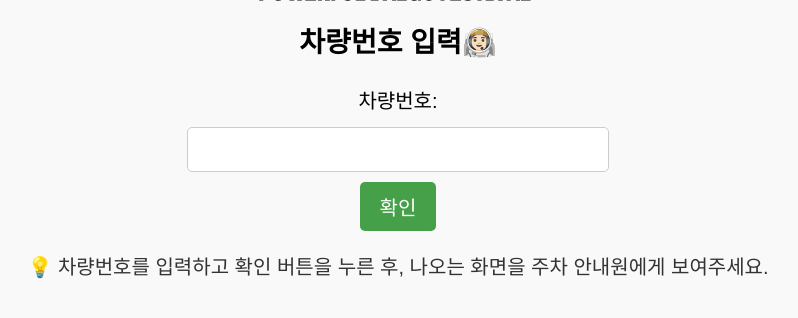
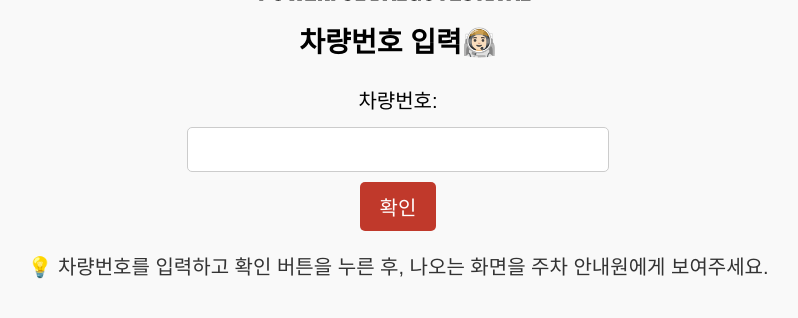
Before and after one commit to ahnonine/pdf_parking, a Flask app: page / in a window 1280 px wide, with the pointer over the restyled element. Shown: the part 164-482 px from the top of the page, without its empty margins (242-1040 px from the left). Run offline with Flask 3, Linux system fonts and the light colour scheme.

Commit message:
Update index.html

```diff
--- a/templates/index.html
+++ b/templates/index.html
@@ -49,7 +49,7 @@
             cursor: pointer;
         }
         button:hover {
-            background-color: #45a049;
+            background-color: #c0392b;
         }
         p {
             text-align: center;
```
